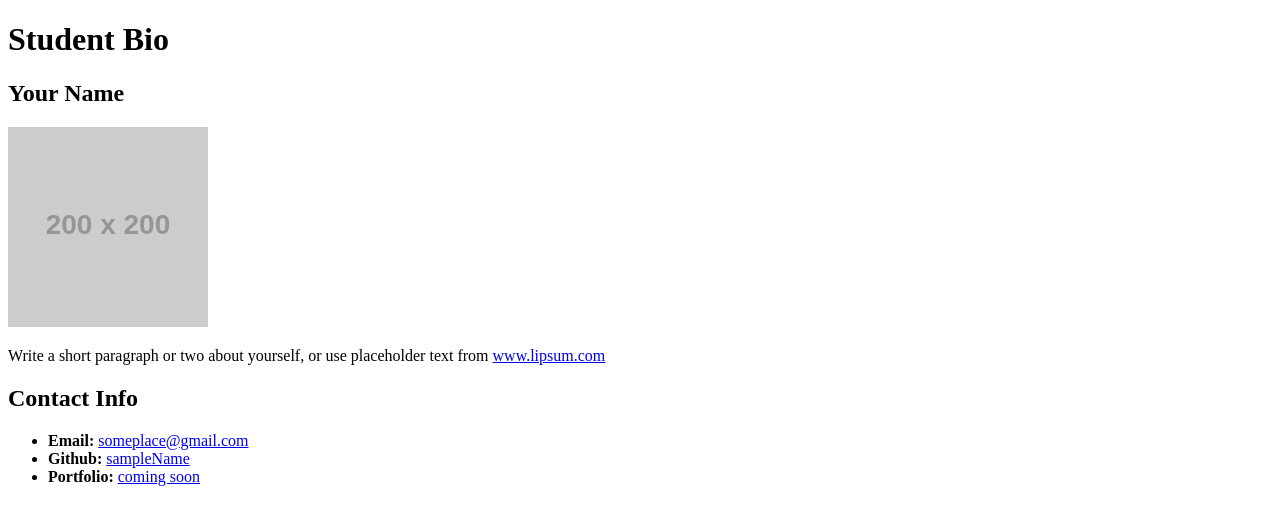
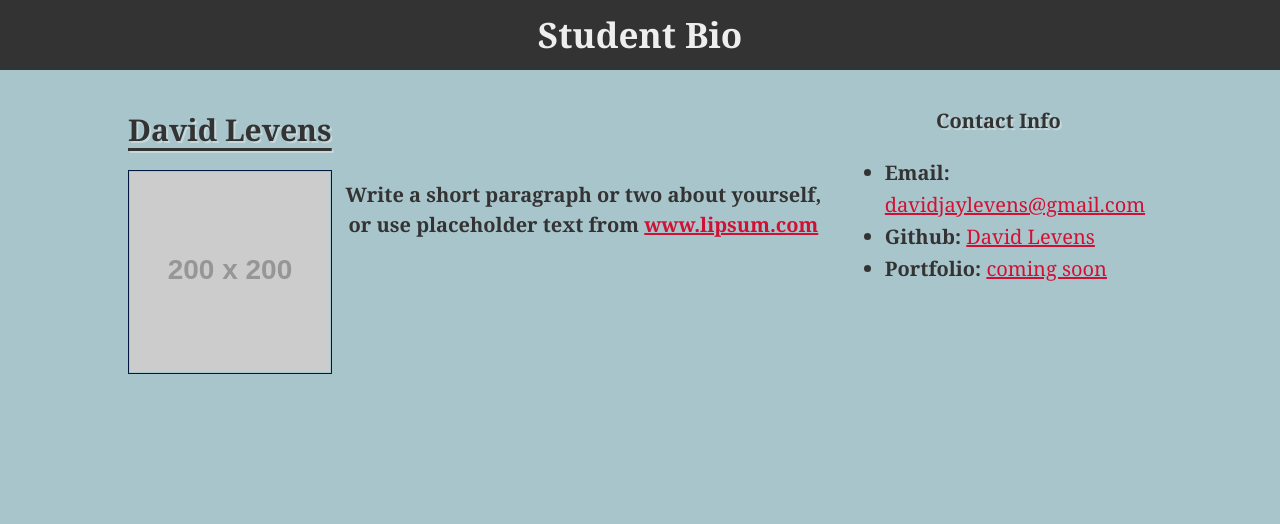
Before and after one commit to Davidlevens/html-bio-with-css, a plain HTML site: page html-bio-with-css.html in a window 1280 px wide. Drawn offline with Linux system fonts and the light colour scheme; placeholder pictures from the web are drawn by us.

Commit message:
Solved html and CSS

```diff
--- a/html-bio-with-css.html
+++ b/html-bio-with-css.html
@@ -4,6 +4,8 @@
 <head>
   <meta charset="UTF-8">
   <title>CSS Stylesheets with Relative Paths</title>
+  <link rel="stylesheet" type="text/css" href="style.css">
+
 </head>
 
 <body>
@@ -11,22 +13,22 @@
     <h1>Student Bio</h1>
   </header>
 
-  <div>
+  <div class="container">
 
-    <section>
+    <section id="main-bio">
 
-      <h2>Your Name</h2>
+      <h2>David Levens</h2>
 
-      <img src="https://placehold.it/200x200" alt="Your Name">
+      <img id="bio-image" src="https://placehold.it/200x200" alt="David Levens">
 
       <p>Write a short paragraph or two about yourself, or use placeholder text from <a href="http://www.lipsum.com/">www.lipsum.com</a></p>
     </section>
 
-    <section>
-      <h2>Contact Info</h2>
+    <section id="contact-info">
+      <h3>Contact Info</h3>
       <ul>
-        <li><strong>Email:</strong> <a href="#">someplace@gmail.com</a></li>
-        <li><strong>Github:</strong> <a href="#">sampleName</a></li>
+        <li><strong>Email:</strong> <a href="davidjaylevens@gmail.co">davidjaylevens@gmail.com</a></li>
+        <li><strong>Github:</strong> <a href="https://github.com/Davidlevens">David Levens</a></li>
         <li><strong>Portfolio:</strong> <a href="#">coming soon</a></li>
       </ul>
     </section>
--- a/style.css
+++ b/style.css
@@ -0,0 +1,82 @@
+body {
+    padding: 0;
+    margin: 0;
+    font-family: Georgia, "Times New Roman", Times, serif;
+    font-size: 20px;
+    line-height: 150%;
+    color: #333;
+    background: #a8c5cc;
+  }
+
+  header {
+    background: #333;
+  }
+
+  h1 {
+    padding: 20px 0;
+    margin: 0;
+    margin-bottom: 20px;
+    font-size: 35px;
+    color: #eee;
+    text-align: center;
+  }
+
+  h2 {
+    padding: 0%;
+    font-size: 30px;
+    text-shadow: 2px 2px #dbe4e498;
+    text-decoration: underline;
+    text-underline-position: under;
+    text-decoration-color: unset, #0c0c0c00;
+  }
+
+  h3 {
+    margin-top: 15px;
+    font-size: 20px;
+    text-align: center;
+    text-shadow: 2px 2px #dbe4e498;
+  }
+
+  img {
+    margin-left: auto;
+    margin-right: auto;
+    display: block;
+  }
+
+  p {
+    text-align: center;
+    font-size: 20px;
+    font-weight: bold;
+    padding: 10px;
+  }
+
+  a {
+    color: #d21034;
+  }
+
+  .container {
+    width: 1024px;
+    margin: 0 auto;
+  }
+
+  #main-bio,
+  #contact-info,
+  #bio-image {
+    float: left;
+  }
+
+  #main-bio {
+    width: 70%;
+  }
+
+  #contact-info {
+    width: 30%;
+    line-height: 1.6;
+  }
+
+  #bio-image {
+    width: 200px;
+    height: 200px;
+    padding:1px;
+    border: 1px solid #021a40;
+  }
```
